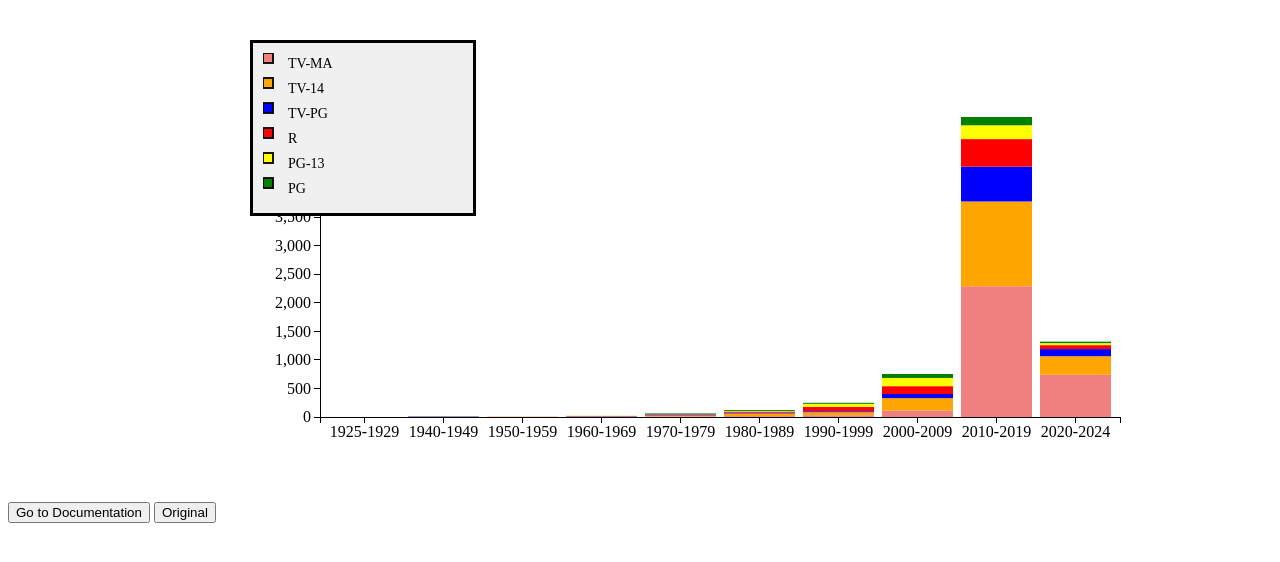
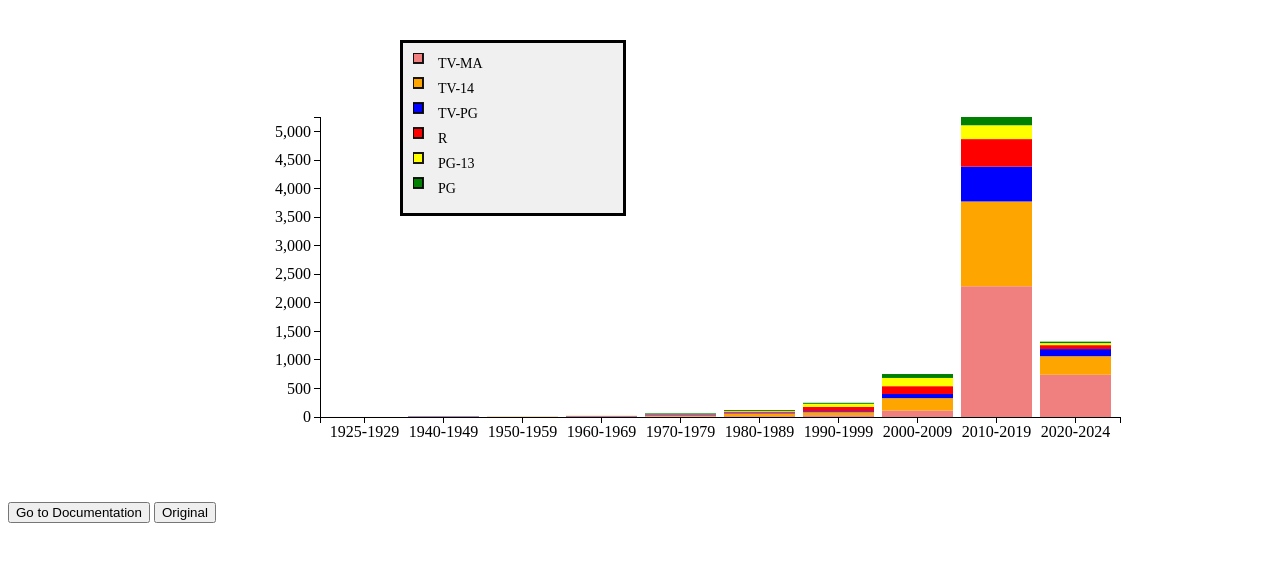
Before and after one commit to DJSWagoner/D3-Final-Project, a plain HTML site: page index.html in a window 1280 px wide. Shown: the part 80-642 px from the top of the page. Drawn offline with nearby package versions, Linux system fonts and the light colour scheme.

Commit message:
D3 Project

```diff
--- a/index.html
+++ b/index.html
@@ -253,7 +253,7 @@ var legend = d3.select("body")
 .attr("height", 150)
 .style("position", "absolute")
 .style("top", "120px")
-.style("left", "250px");
+.style("left", "400px");
 
 var legendItems = legend.selectAll(".legend-item")
 .data(categories)
```
